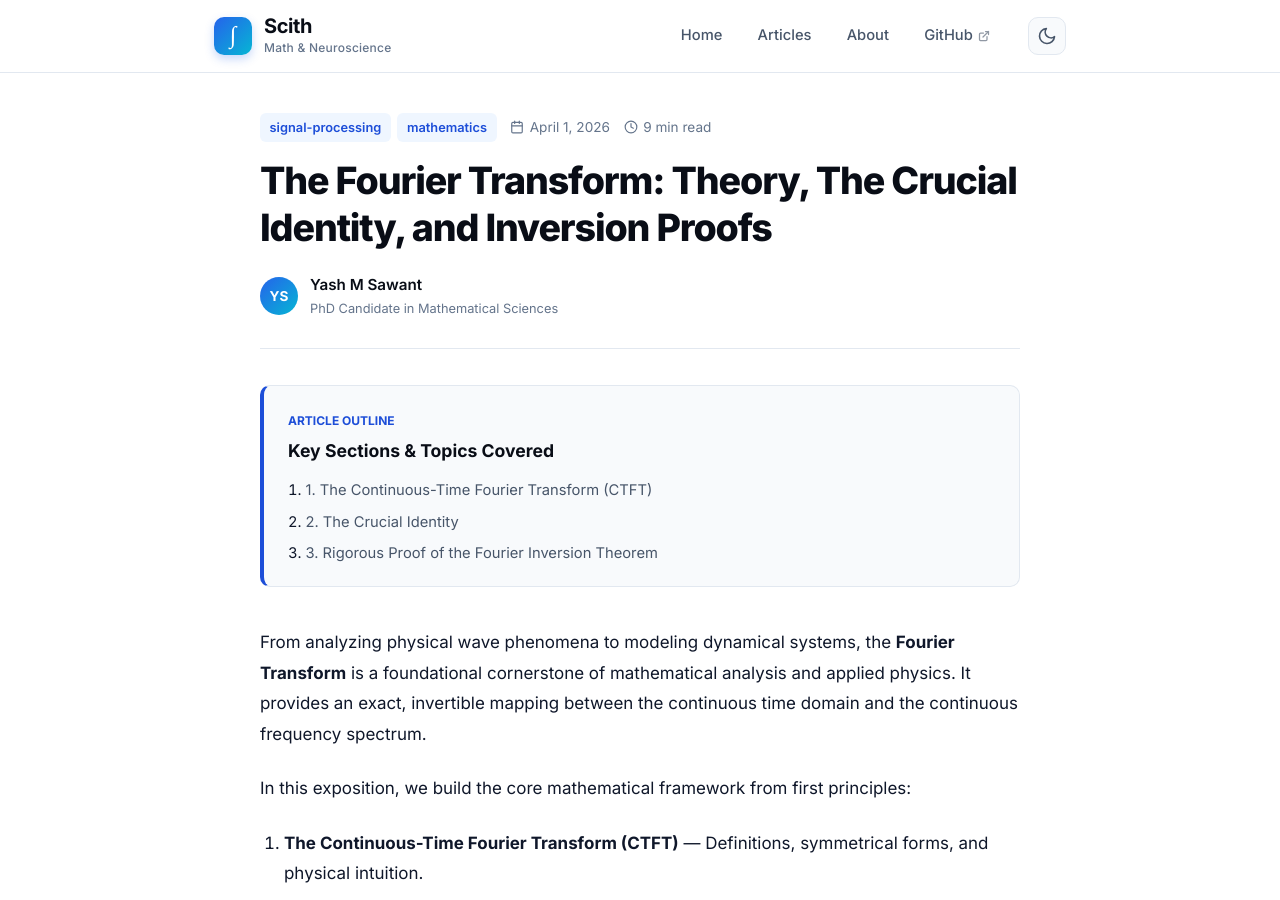
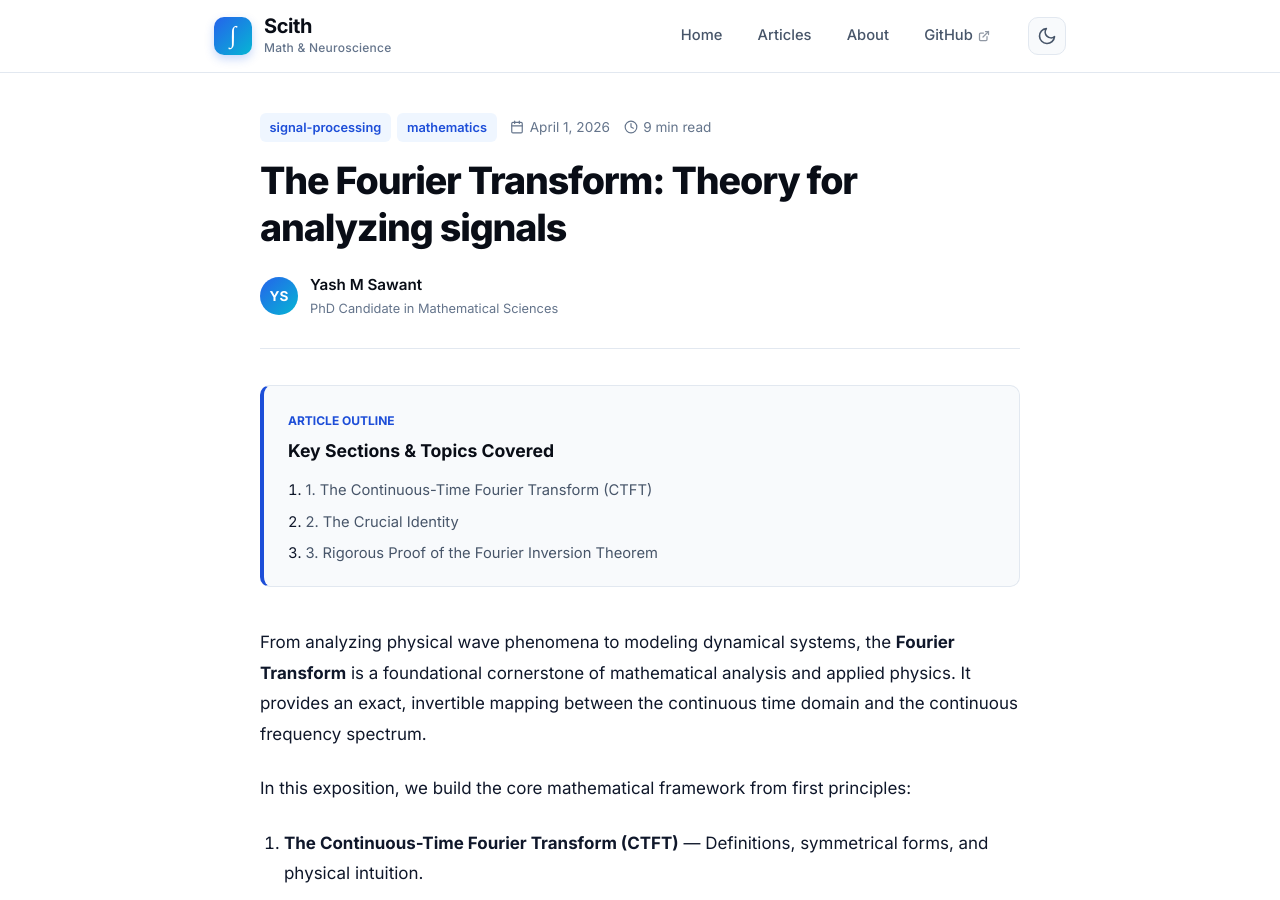
Before and after one commit to yashmrsawant/yashmrsawant.github.io, a Jekyll site: the page built from _posts/2026-04-01-the-fourier-transform-theory-proofs-and-neural-applications.md, in a window 1280 px wide and 900 px high. Built offline with Jekyll 4.4.1, drawn with Linux system fonts in a browser that asks for light colours.

Commit message:
Auto-commit: Update blog 2026-10-18 19:06:09

```diff
--- a/_posts/2026-04-01-the-fourier-transform-theory-proofs-and-neural-applications.md
+++ b/_posts/2026-04-01-the-fourier-transform-theory-proofs-and-neural-applications.md
@@ -1,6 +1,6 @@
 ---
 layout: post
-title: "The Fourier Transform: Theory, The Crucial Identity, and Inversion Proofs"
+title: "The Fourier Transform: Theory for analyzing signals"
 date: 2026-04-01
 categories: [signal-processing, mathematics]
 permalink: /posts/fourier-transform-theory-and-neural-applications.html
```
